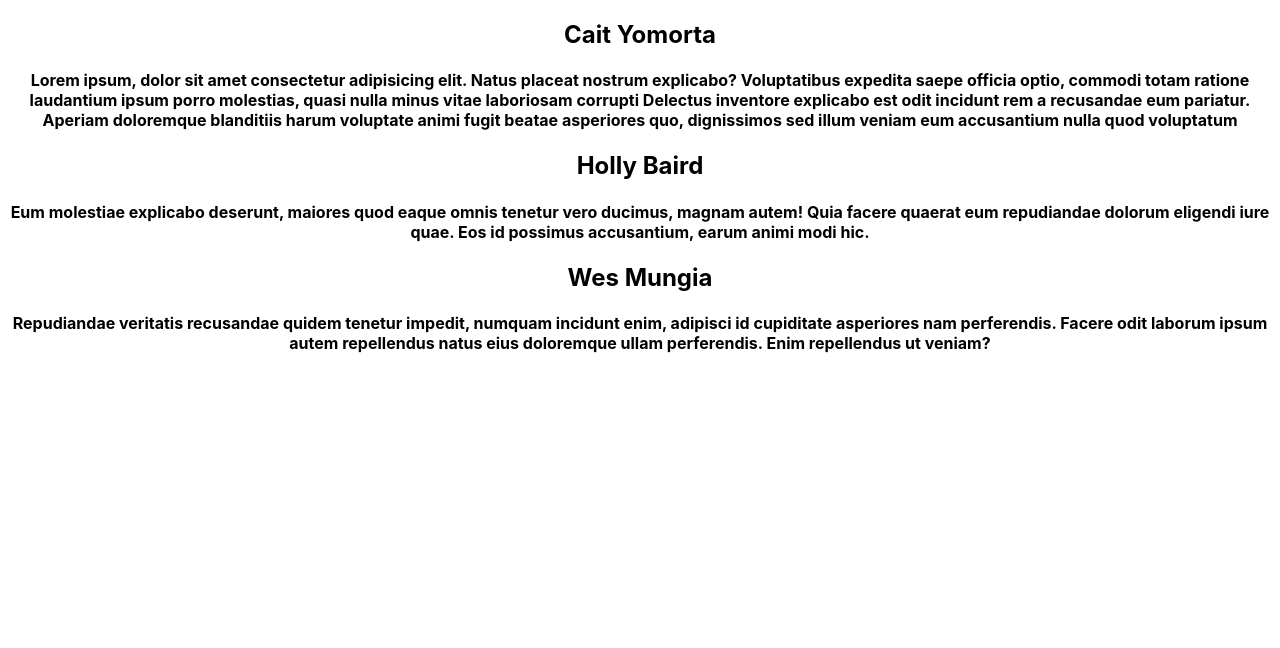
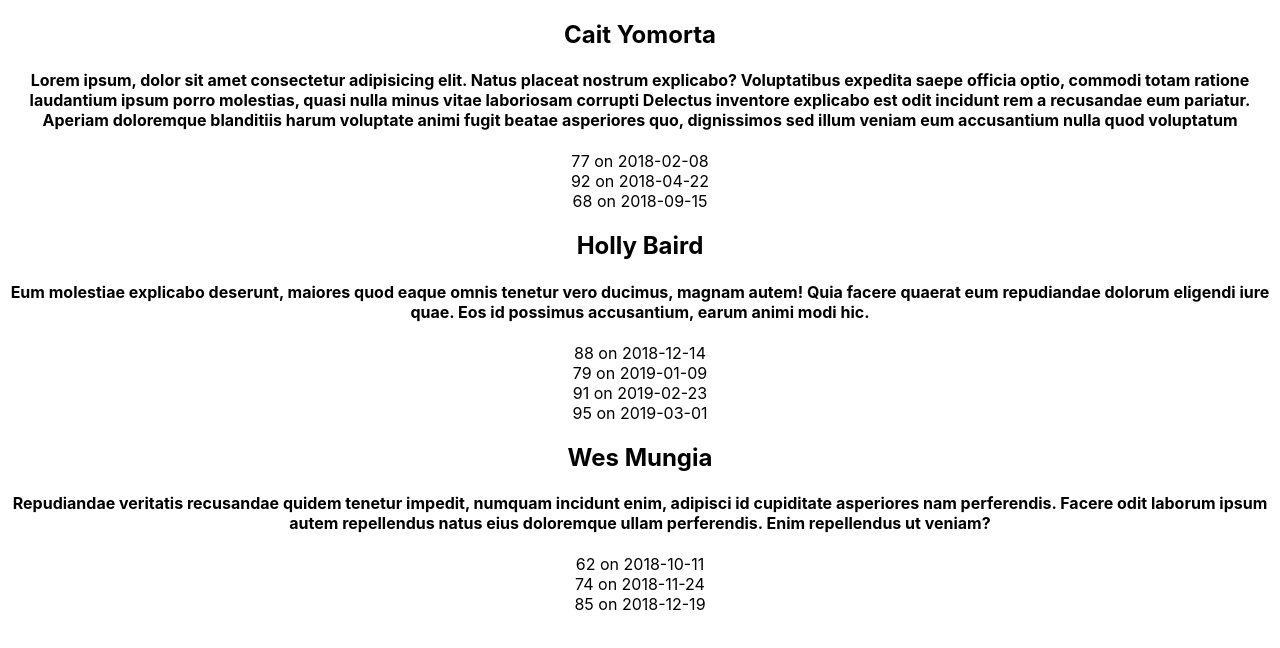
Before and after one commit to Codykilpatrick/react-students-lab, a React (Create React App) app: page / in a window 1280 px wide. Shown: the top 648 px of the page. Built offline with nearby package versions, Linux system fonts and the light colour scheme.

Commit message:
add score component

```diff
--- /dev/null
+++ b/src/Score.jsx
@@ -0,0 +1,7 @@
+const Score = (props) => {
+  return (
+    <div>{ props.score.score } on { props.score.date }</div>
+  )
+}
+
+export default Score
--- a/src/Student.jsx
+++ b/src/Student.jsx
@@ -1,9 +1,13 @@
+import Score from "./Score";
+
 const Student = (props) =>{
   console.log(props);
   return (
     <>
     <h2>{ props.student.name }</h2>
     <h4>{ props.student.bio }</h4>
+    { props.student.scores.map(score =>
+      <Score score={ score }/>) }
     </>
   )
 }
```
